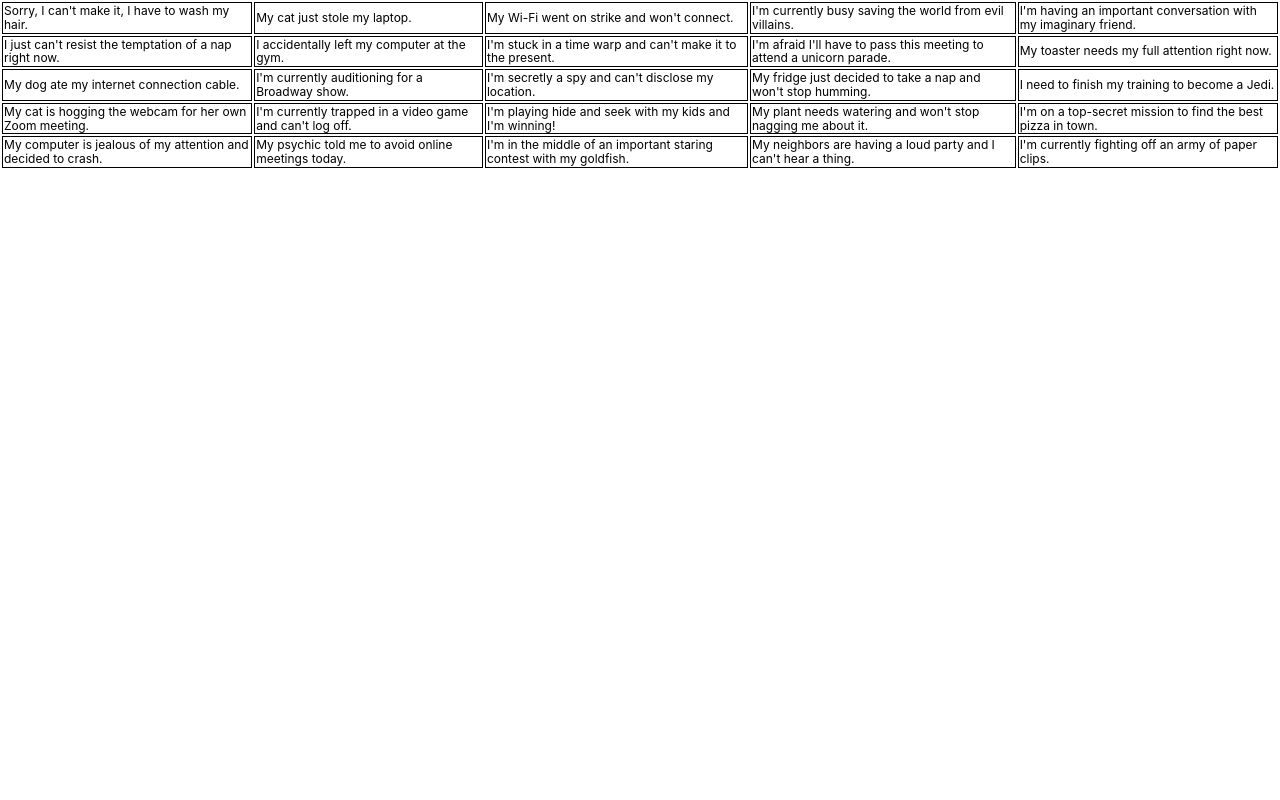
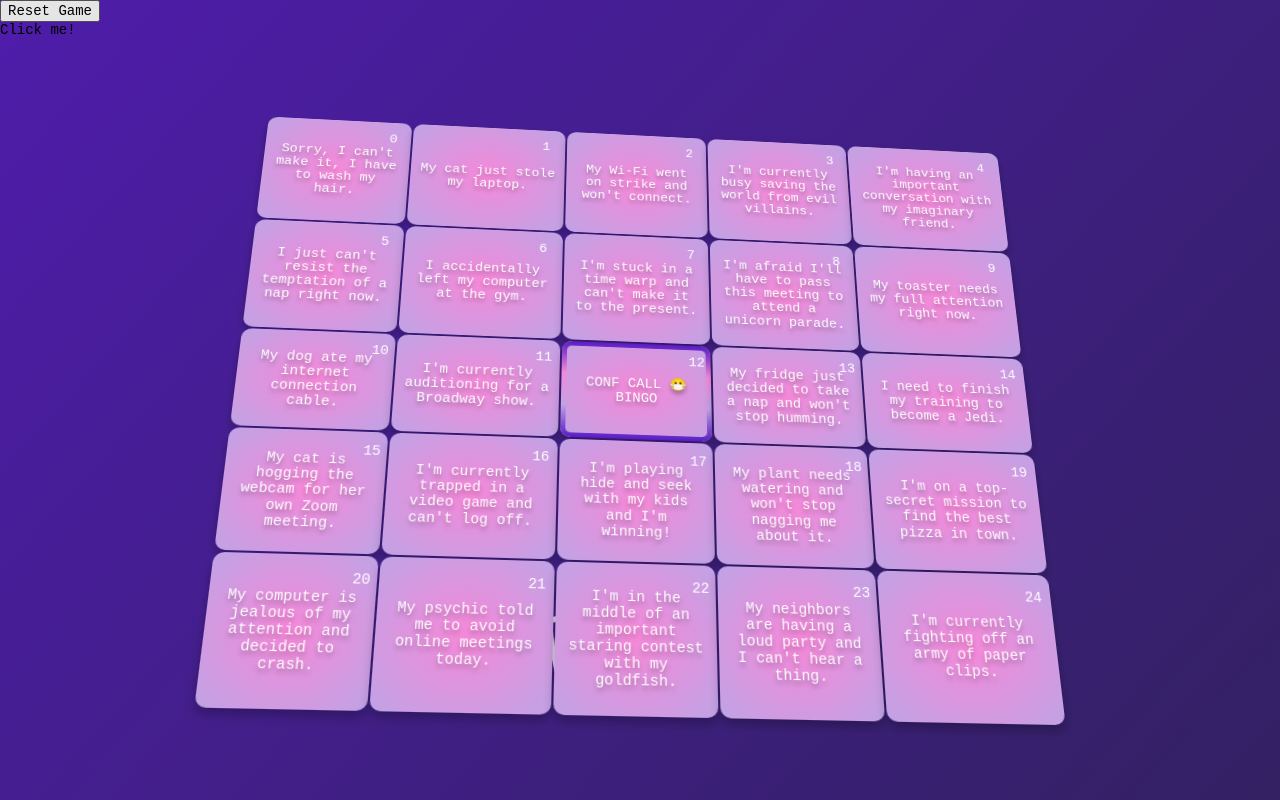
Before and after one commit to Olha98/Bingo-game, a React (Create React App) app: page / in a window 1280 px wide. Built offline with nearby package versions, Linux system fonts and the light colour scheme.

Commit message:
feat: add win and select logic

```diff
--- a/package.json
+++ b/package.json
@@ -13,6 +13,8 @@
     "@types/styled-components": "^5.1.26",
     "eslint-plugin-prettier": "^4.2.1",
     "lint": "^0.8.19",
+    "lodash": "^4.17.21",
+    "party-js": "^2.2.0",
     "react": "^18.2.0",
     "react-dom": "^18.2.0",
     "react-scripts": "5.0.1",
--- a/src/components/molecules/BingoBoard/index.tsx
+++ b/src/components/molecules/BingoBoard/index.tsx
@@ -1,79 +1,121 @@
 import React, { useEffect } from 'react';
 import { useState } from 'react';
+import party from 'party-js';
+import _ from 'lodash';
 import * as S from './style';
 
 export const BingoBoard: React.FC<{ board: any }> = ({ board }) => {
-  const [calledNumbers, setCalledNumbers] = useState([]);
-  const [isWin, setIsWin] = useState(false);
-  const isActiveCell = num => (calledNumbers.includes(Number(num)) ? 'green' : 'white');
+  const [numbers, setNumbers] = useState(Array.from({ length: 25 }, (_, i) => i));
+  const [selected, setSelected] = useState([]);
+  const [wins, setWins] = useState([]);
+  // const [activeCells, setActiveCells] = useState([]);
 
-  const handleClick = (e: any) => {
-    const id = Number(e.target.id);
-
-    if (!calledNumbers.includes(id)) {
-      setCalledNumbers([...calledNumbers, id]);
+  const handleClick = number => {
+    if (!selected.includes(number)) {
+      setSelected([...selected, number]);
+      // console.log(activeCells, 'vactiveCells');
     } else {
-      setCalledNumbers(calledNumbers.filter(num => num !== id));
+      setSelected(selected.filter(num => num !== number));
     }
   };
 
   const checkWin = () => {
+    const newWins = [];
+    console.log(newWins, 'vvHHHHHHHHHH');
     for (let i = 0; i < 5; i++) {
-      // filtering for rows
-      if (calledNumbers.filter(n => Math.floor(n / 5) === i).length === 5) {
-        setIsWin(true);
-        return;
+      // Check rows
+      if (selected.filter(n => Math.floor(n / 5) === i).length === 5) {
+        newWins.push(selected.filter(n => Math.floor(n / 5) === i));
+      }
+      // Check columns
+      if (selected.filter(n => n % 5 === i).length === 5) {
+        newWins.push(selected.filter(n => n % 5 === i));
+      }
+    }
+    // Check diagonal from top-left to bottom-right
+    if (selected.filter(n => n % 6 === 0).length === 5) {
+      newWins.push(selected.filter(n => n % 6 === 0));
+    }
+    // Check diagonal from top-right to bottom-left
+    if (selected.filter(n => n % 4 === 0 && n !== 0 && n !== 24).length === 5) {
+      newWins.push(selected.filter(n => n % 4 === 0 && n !== 0 && n !== 24));
     }
 
-      // filtering for colums
-      if (calledNumbers.filter(n => n % 5 === i).length === 5) {
-        setIsWin(true);
-        return;
+    if (newWins.length > wins.length) {
+      setWins(newWins);
     }
+    console.log(wins, 'Wiiins');
+    console.log(wins.concat(newWins));
 
-      // filtering for diagonals from top-left to bottom-right
-      if (calledNumbers.filter(n => n % 6 === i).length === 5) {
-        console.log('here');
-        setIsWin(true);
-        return;
-      }
-      // filtering for diagonals from top-right to bottom-left
+    // setActiveCells(wins.concat(newWins)[0]);
+  };
 
-      if (calledNumbers.filter(n => n % 4 === 0 && n !== 0 && n !== 24).length === 5) {
-        console.log('here');
-        setIsWin(true);
-        return;
-      }
-      setIsWin(false);
-    }
+  const resetGame = () => {
+    setNumbers(Array.from({ length: 25 }, (_, i) => i));
+    setSelected([]);
+    setWins([]);
   };
   useEffect(() => {
+    console.log(selected, 'selected');
+    // if (selected.length < 0) {
     checkWin();
-    console.log(isWin, 'isWin');
-  }, [calledNumbers, isWin]);
+    // }
+  }, [selected]);
+
+  useEffect(() => {
+    // console.log(_.flatten(wins), 'ffnnfnf');
+    console.log(wins, 'wins');
+  }, [wins]);
 
   return (
+    <>
+      <button onClick={resetGame}>Reset Game</button>
+      <div className="button">Click me!</div>
+      {wins.length > 0 && (
+        <div>
+          <h2>You have {wins.length} bingos!</h2>
+          {wins.map((win, i) => (
+            <div key={i}>
+              <h3>Bingo {i + 1}</h3>
+              <ul>
+                {win.map(n => (
+                  <li key={n}>{n}</li>
+                ))}
+              </ul>
+            </div>
+          ))}
+        </div>
+      )}
+      {/* _.flatten(wins).includes(Number(num.index)) */}
       <S.BingoBoardTable>
-      <tbody>
+        <S.BingoBoardTBody>
           {board?.map((row, i) => (
-          <tr key={i}>
-            {console.log(row, 'row')}
+            <S.BingoRow key={i}>
               {row?.map((num, j) => {
+                const isSelected = selected.includes(num.index);
+                const isWinning = wins.flat().includes(num.index);
+                console.log(wins.flat(), 'kk');
+                console.log(wins.flat().includes(num.index), 'vvvvv');
+                // console.log(isSelected, 'isSelected');
                 const isCenter = i === 2 && j === 2;
                 return (
-                <td
+                  <S.BingoCard
                     key={`${i}-${j}`}
-                  id={isCenter ? 'free' : num.index}
-                  onClick={e => handleClick(e)}
-                  style={{ background: isActiveCell(num.index) }}
+                    center={isCenter}
+                    selected={isSelected}
+                    winning={isWinning}
+                    onClick={() => handleClick(num.index)}
+                    isActive={selected.includes(Number(num.index))}
                   >
-                  {num.content}
-                </td>
+                    <span>{num.index}</span>
+                    <p>{num.content}</p>
+                  </S.BingoCard>
                 );
               })}
-          </tr>
+            </S.BingoRow>
           ))}
-      </tbody>
+        </S.BingoBoardTBody>
       </S.BingoBoardTable>
+    </>
   );
 };
--- a/src/components/molecules/BingoBoard/style.ts
+++ b/src/components/molecules/BingoBoard/style.ts
@@ -1,9 +1,94 @@
-import styled from 'styled-components';
+import styled, { css } from 'styled-components';
 
 export const BingoBoardTable = styled.table`
-  font-size: 12px;
-
-  td {
-    border: 1px solid black;
+  height: 80%;
+  max-width: 800px;
+  width: 100%;
+  position: absolute;
+  top: 50%;
+  left: 50%;
+  transform: translate(-50%, -50%) perspective(1500px) rotateX(25deg) rotateY(5deg);
+  transition: 0.5s;
+  z-index: 1;
+  :hover {
+    transform: translate(-50%, -50%) perspective(none) rotateX(0deg) rotateY(0deg);
   }
 `;
+export const BingoBoardTBody = styled.tbody``;
+
+const selectedStyle = css`
+  background-color: rgba(255, 255, 255, 0.2);
+    backdrop-filter: blur(7px);
+`;
+
+const winningStyle = css`
+  background-color:#844eca;
+`;
+
+export const BingoRow = styled.tr``;
+export const BingoCard = styled.td<{ isActive: boolean; selected?: any; center?: any; winning?: any }>`
+  background: ${p => !p.selected && !p.winning && 'radial-gradient(#f588d8, #c0a3e5)'};
+  ${({ selected }) => selected && selectedStyle}
+  ${({ winning }) => winning && winningStyle}
+  margin: 20px;
+  padding: 10px;
+  color: white;
+  border-radius: 10px;
+  box-shadow: 0px 6px 10px rgba(0, 0, 0, 0.25);
+  transition: all 0.3s;
+  position: relative;
+  cursor: pointer;
+  :after {
+    --m-i: linear-gradient(#000, #000);
+    --m-o: content-box, padding-box;
+    display: ${p => (p.center ? 'inline-block' : 'none')};
+    content: '';
+    position: absolute;
+    left: 0;
+    top: 0;
+    width: 100%;
+    height: 100%;
+    padding: 5px;
+    border-radius: 10px;
+    background-image: linear-gradient(#591bc5, #f588d8, #c0a3e5, #591bc5);
+
+    mask-image: var(--m-i), var(--m-i);
+    mask-origin: var(--m-o);
+    mask-clip: var(--m-o);
+    mask-composite: exclude;
+    -webkit-mask-composite: destination-out;
+    filter: hue-rotate(0);
+    animation: hue linear 500ms infinite;
+    animation-play-state: paused;
+  }
+
+  p {
+    text-align: center;
+    text-transform: ${p => (p.center ? 'uppercase' : 'none')};
+    text-shadow: 0px 4px 4px rgba(0, 0, 0, 0.25);
+    text-decoration: ${p => (p.isActive && !p.center ? 'line-through' : 'none')};
+  }
+
+  span {
+    position: absolute;
+    top: 10%;
+    left: 85%;
+  }
+
+  :hover {
+    box-shadow: 0px 6px 10px rgba(0, 0, 0, 0.4);
+    transform: scale(1.01);
+  }
+
+  @keyframes strike {
+    0% {
+      width: 0;
+    }
+    50% {
+      width: 100%;
+    }
+    100% {
+      width: 0;
+    }
+  }
+`;
--- a/src/components/molecules/BingoCard/index.tsx
+++ /dev/null
@@ -1,5 +0,0 @@
-import React from 'react';
-
-export const BingoCard = () => {
-  return <div>index</div>;
-};
--- a/src/components/molecules/BingoGame/index.tsx
+++ b/src/components/molecules/BingoGame/index.tsx
@@ -1,6 +1,7 @@
 import React from 'react';
 import { BingoBoard } from '../BingoBoard';
 import db from '../../../db/db';
+import * as S from './style';
 
 export const BingoGame = () => {
   // Create the 5x5 bingo board with consecutive numbers
@@ -9,15 +10,33 @@ export const BingoGame = () => {
     const row = [];
     for (let j = 0; j < 5; j++) {
       const num = i * 5 + j;
-      row.push({ index: num, content: db[num].excuse});
+      row.push({ index: num, content: db[num].excuse });
     }
     board.push(row);
   }
+  let animateButton = function (e) {
+    e.preventDefault;
+    //reset animation
+    e.target.classList.remove('animate');
 
-  console.log(board, 'board');
+    e.target.classList.add('animate');
+    setTimeout(function () {
+      e.target.classList.remove('animate');
+    }, 700);
+  };
+  let classname = document.getElementsByClassName('bubbly-button');
+  for (let i = 0; i < classname.length; i++) {
+    classname[i].addEventListener('click', animateButton, false);
+  }
+
   return (
-    <div>
+    <S.BingoBoardWrapper>
       <BingoBoard board={board} />
-    </div>
+      <div className="cube"></div>
+      <div className="cube"></div>
+      <div className="cube"></div>
+      <div className="cube"></div>
+      <div className="cube"></div>
+    </S.BingoBoardWrapper>
   );
 };
--- /dev/null
+++ b/src/components/molecules/BingoGame/style.ts
@@ -0,0 +1,74 @@
+import styled from 'styled-components';
+
+export const BingoBoardWrapper = styled.div`
+  height: 100vh;
+  width: 100%;
+  position: relative;
+  overflow: hidden;
+  background: linear-gradient(132deg, #fc415a, #591bc5, #212335);
+  background-size: 400% 400%;
+  animation: gradient 15s ease infinite;
+
+
+  .cube {
+    position: absolute;
+    top: 80vh;
+    left: 45vw;
+    width: 10px;
+    height: 10px;
+    border: solid 1px #d7d4e4;
+    transform-origin: top left;
+    transform: scale(0) rotate(0deg) translate(-50%, -50%);
+    animation: cube 12s ease-in forwards infinite;
+  }
+  .cube:nth-child(2n) {
+    border-color: #fff;
+  }
+  .cube:nth-child(2) {
+    animation-delay: 2s;
+    left: 25vw;
+    top: 40vh;
+  }
+  .cube:nth-child(3) {
+    animation-delay: 4s;
+    left: 75vw;
+    top: 50vh;
+  }
+  .cube:nth-child(4) {
+    animation-delay: 6s;
+    left: 90vw;
+    top: 10vh;
+  }
+  .cube:nth-child(5) {
+    animation-delay: 8s;
+    left: 10vw;
+    top: 85vh;
+  }
+  .cube:nth-child(6) {
+    animation-delay: 10s;
+    left: 50vw;
+    top: 10vh;
+  }
+
+  @keyframes gradient {
+    0% {
+      background-position: 0% 50%;
+    }
+    50% {
+      background-position: 100% 50%;
+    }
+    100% {
+      background-position: 0% 50%;
+    }
+  }
+  @keyframes cube {
+    from {
+      transform: scale(0) rotate(0deg) translate(-50%, -50%);
+      opacity: 1;
+    }
+    to {
+      transform: scale(20) rotate(960deg) translate(-50%, -50%);
+      opacity: 0;
+    }
+  }
+`;
--- a/src/db/db.json
+++ b/src/db/db.json
@@ -49,7 +49,7 @@
   },
   {
     "id": 13,
-    "excuse": "I'm secretly a spy and can't disclose my location."
+    "excuse": "Conf call \n 😷 Bingo"
   },
   {
     "id": 14,
--- a/src/db/db.ts
+++ b/src/db/db.ts
@@ -49,7 +49,7 @@ export default [
   },
   {
     id: 13,
-    excuse: "I'm secretly a spy and can't disclose my location."
+    excuse: 'Conf call \n 😷 Bingo'
   },
   {
     id: 14,
--- a/src/index.tsx
+++ b/src/index.tsx
@@ -5,8 +5,8 @@ import App from './pages/App';
 
 ReactDOM.render(
   <React.StrictMode>
-    <GlobalStyle/>
-      <App />
+    <GlobalStyle />
+    <App />
   </React.StrictMode>,
   document.getElementById('root')
 );
--- a/src/utils/stylesheet/globalStyles.ts
+++ b/src/utils/stylesheet/globalStyles.ts
@@ -1,14 +1,16 @@
 import { createGlobalStyle } from 'styled-components';
-import { normalize } from 'styled-normalize'
+import { normalize } from 'styled-normalize';
 
 const GlobalStyle = createGlobalStyle`
-  ${normalize}
+@import url('https://fonts.googleapis.com/css2?family=Inconsolata&display=swap');
+${normalize}
   body, html {
     margin: 0;
     padding: 0;
     background-color: white;
     box-sizing: border-box;
-    font-family: "Inter","Roboto", sans-serif;
+    font-size: 14px;
+    font-family: 'Inconsolata', monospace;
   }
 
   * {
```
Also changed, not shown: 1 other file (tests, documents, lock files or other folders). Lines whose indentation alone changed are shown as unchanged.
